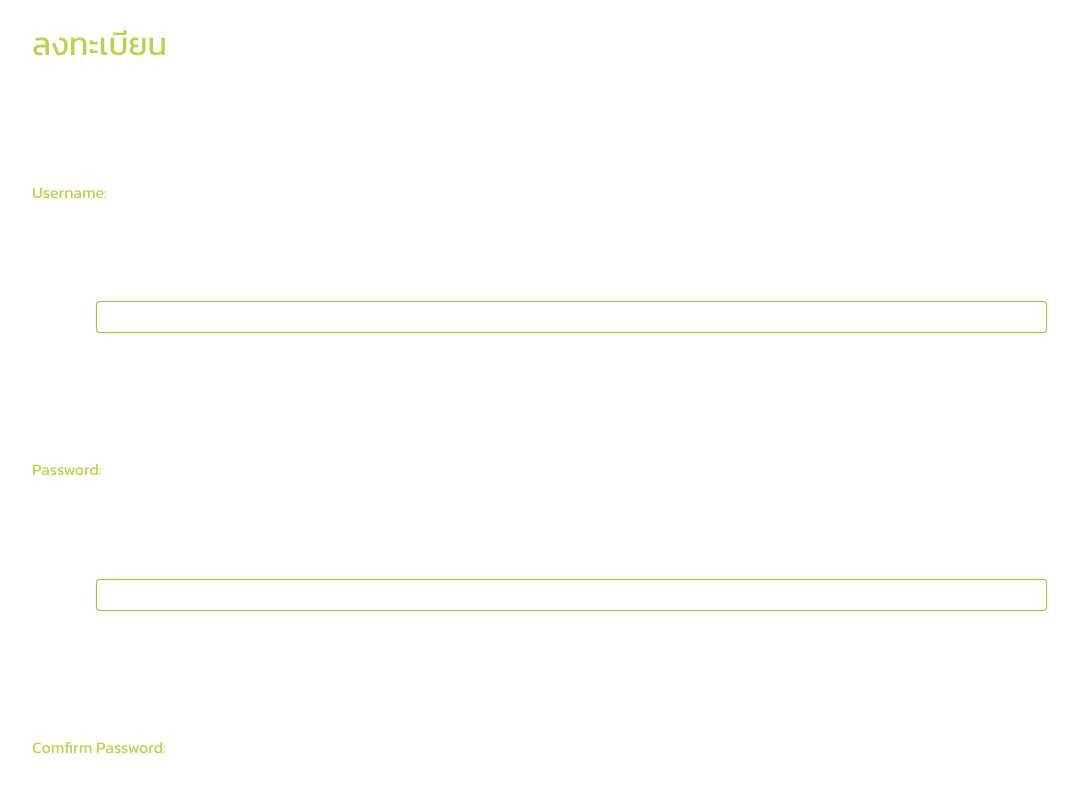
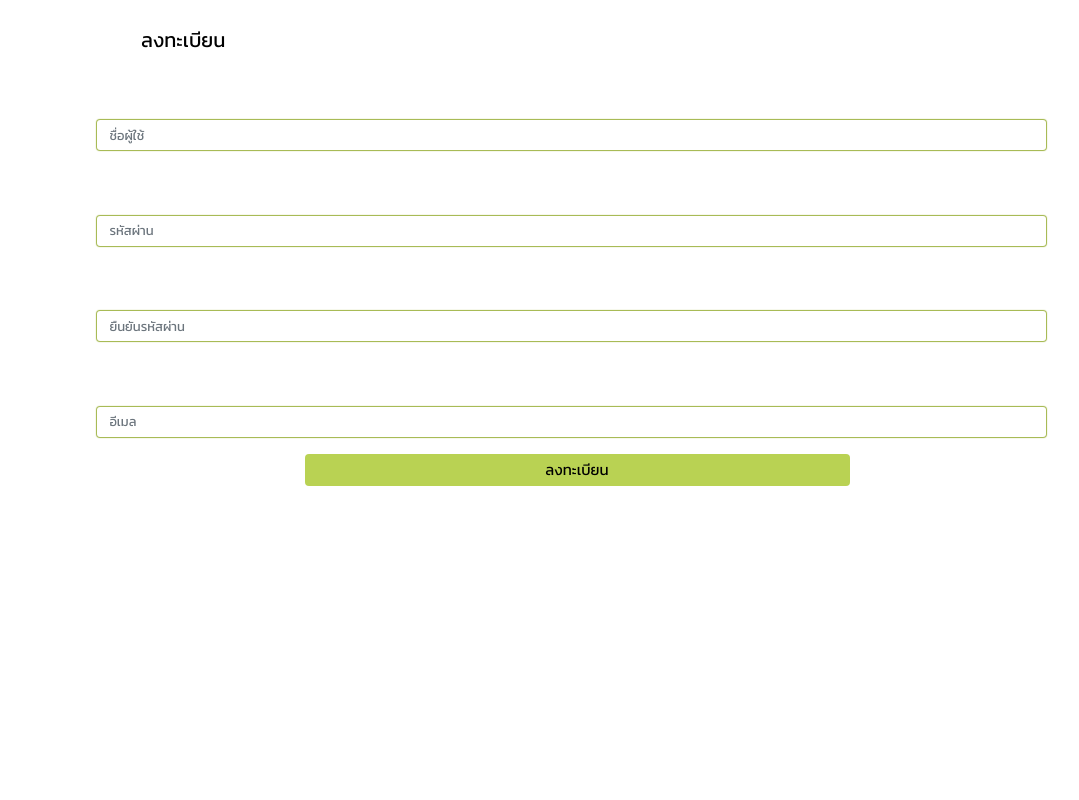
Before and after one commit to itzaddddd/itsareview, a React (Create React App) app in the folder client/: page /register in a window 1280 px wide. Shown: the top 800 px of the page, without its empty margins (63-1142 px from the left). Built offline with nearby package versions, Linux system fonts and the light colour scheme; a web font is replaced by a local one.

Commit message:
update login and register css

```diff
--- a/client/src/components/Login/login.css
+++ b/client/src/components/Login/login.css
@@ -1,39 +1,64 @@
 form.LoginForm {
-    background: rgb(89,88,106);
-    background: linear-gradient(0deg, rgba(89,88,106,1) 0%, rgba(185,210,83,1) 62%);
+    /* background: rgb(89,88,106);
+    background: linear-gradient(0deg, rgba(89,88,106,1) 0%, rgba(185,210,83,1) 62%); */
+
+    margin: 10px;
+    margin-top: 20px;
+    position: relative;
 }
 
 #login-button {
         background-color: #B9D253;
-        width: 40%;
-        margin-left: 30%;
-        margin-right: 30%;
+        width: 50%;
+        margin-left: 25%;
+        margin-right: 25%;
         border: none;
         color:black;
-        padding: 15px 32px;
+        padding: 5px 15px;
         text-align: center;
         text-decoration: none;
         display: inline-block;
-        font-size: 16px;
+        font-size: 15px;
 }
 
-.login {
-    width: 90%;
-    margin-left: 5%;
-    margin-right: 5%;
-}
-
-/*add errorMessage css*/
-span .errorMessage {
-    color:red;
-    font-size: 10px;
-}
 
 #login-title {
     font-size: 20px;
     margin-left: 10%;
+    color: black;
+}
+
+#account-regis {
+    font-size: 15px;
+    text-align: center;
+    margin-top: 20px;
+}
+
+#accoutn-regis a{
+    color: black;
+}
+
+#link-regis {
+    margin-left: 5px;
+    color:#B9D253;
+}
+
+#account {
+    color: gray;
 }
 
 input{
     padding: 12px 20px;
 }
+
+#logo-black {
+    margin-left: 20px;
+    margin-right: 20px;
+
+}
+
+.errorMessage {
+    font-size: 10px;
+    color: red;
+    margin-left: 25px;
+}
--- a/client/src/components/Login/login.js
+++ b/client/src/components/Login/login.js
@@ -1,5 +1,5 @@
 import React, {Component} from 'react';
-// import './login.css'
+import './login.css'
 import axios from 'axios';
 import Navbar from '../NavBar/NavBar';
 import {useSelector, useDispatch} from 'react-redux';
@@ -107,6 +107,11 @@ class Login extends Component{
             return <Redirect to='/user' />
         }
         return(
+            <div>
+                {/*<div id="logo-black">
+                    <img src="https://sv1.picz.in.th/images/2020/02/18/xUSig2.png" alt="logo" width="70%" height="auto" />
+                </div>  */}
+
             <form className="LoginForm" onSubmit={this.onSubmit}>
                 <div className="container">
                     <div id="login-title">เข้าสู่ระบบ</div>
@@ -120,9 +125,9 @@ class Login extends Component{
                             autoComplete="username" onChange={this.handleChange}
                         />
                     </div>
-                    {/*{formErrors.userName.length > 0 && (
+                    {formErrors.userName.length > 0 && (
                         <span className="errorMessage">{formErrors.userName}</span>
-                    )}*/}
+                    )}
                     <div className="form-group login">
                         <input
                             type="password"
@@ -134,15 +139,18 @@ class Login extends Component{
                             onChange={this.handleChange}
                         />
                     </div>
-                    {/*{formErrors.pass1.length > 0 && (
+                    {formErrors.pass1.length > 0 && (
                         <span className="errorMessage">{formErrors.pass1}</span>
-                    )}*/}
+                    )}
                     <div className="button">
                         <button className="btn btn-success" id="login-button" onSubmit={this.onSubmit}>เข้าสู่ระบบ</button>
                     </div>
-                    <p>ยังไม่มีบัญชี? <a href="/register">สมัคร</a></p>
+                    <div id="account-regis">
+                        <span id="account">ยังไม่มีบัญชี?</span><a href="/register" id="link-regis">สมัคร</a>
+                    </div>
                 </div>
             </form>
+            </div>
 
         )
     }
--- a/client/src/components/Register/register.css
+++ b/client/src/components/Register/register.css
@@ -6,13 +6,32 @@ form.RegisterForm {
     position: relative
 }
 
-.btn-submit {
-    background-color: #B9D253;
-    border: none;
-    color:white;
-    padding: 15px 32px;
-    text-align: center;
-    text-decoration: none;
-    display: inline-block;
-    font-size: 2vw;
+#regis-button {
+        background-color: #B9D253;
+        width: 50%;
+        margin-left: 25%;
+        margin-right: 25%;
+        border: none;
+        color:black;
+        padding: 5px 15px;
+        text-align: center;
+        text-decoration: none;
+        display: inline-block;
+        font-size: 15px;
 }
+
+#regis-title {
+    font-size: 20px;
+    margin-left: 10%;
+    color: black;
+}
+
+.errorMessage {
+    font-size: 10px;
+    color: red;
+    margin-left: 25px;
+}
+
+input{
+    padding: 12px 20px;
+}
--- a/client/src/components/Register/register.js
+++ b/client/src/components/Register/register.js
@@ -127,41 +127,57 @@ class Register extends Component{
         return(
             <form className="RegisterForm" onSubmit={this.onSubmit}>
                 <div className="container">
-                    <h2>ลงทะเบียน</h2>
+                    <div id="regis-title">ลงทะเบียน</div>
                     <div className="form-group">
-                        <label htmlFor="usr">Username:</label>
-                        <input type="text" className="form-control" id="usr" name="userName"
-                        autoComplete="username" onChange={this.handleChange}/>
+                        <input
+                            type="text"
+                            className="form-control"
+                            id="usr" name="userName"
+                            placeholder="ชื่อผู้ใช้"
+                            autoComplete="username"
+                            onChange={this.handleChange}/>
                     </div>
                     {formErrors.userName.length > 0 && (
                         <span className="errorMessage">{formErrors.userName}</span>
                     )}
                     <div className="form-group">
-                        <label htmlFor="pwd">Password:</label>
-                        <input type="password" className="form-control" id="pwd" name="pass1"
-                        autoComplete="password" onChange={this.handleChange}/>
+                        <input
+                            type="password"
+                            className="form-control"
+                            id="pwd" name="pass1"
+                            placeholder="รหัสผ่าน"
+                            autoComplete="password"
+                            onChange={this.handleChange}/>
                     </div>
                     {formErrors.pass1.length > 0 && (
                         <span className="errorMessage">{formErrors.pass1}</span>
                     )}
                     <div className="form-group">
-                        <label htmlFor="cpwd">Comfirm Password:</label>
-                        <input type="password" className="form-control" id="cpwd" name="pass2"
-                        autoComplete="password" onChange={this.handleChange} />
+                        <input
+                            type="password"
+                            className="form-control"
+                            id="cpwd"
+                            placeholder="ยืนยันรหัสผ่าน"
+                            name="pass2"
+                            autoComplete="password" onChange={this.handleChange} />
                     </div>
                     {formErrors.pass2.length > 0 && (
                         <span className="errorMessage">{formErrors.pass2}</span>
                     )}
                     <div className="form-group">
-                        <label htmlFor="email">E-mail:</label>
-                        <input type="text" className="form-control" id="email" name="userEmail"
-                         onChange={this.handleChange}/>
+                        <input
+                            type="text"
+                            className="form-control"
+                            id="email"
+                            placeholder="อีเมล"
+                            name="userEmail"
+                            onChange={this.handleChange}/>
                     </div>
                     {formErrors.userEmail.length > 0 && (
                         <span className="errorMessage">{formErrors.userEmail}</span>
                     )}
                     <div className="button">
-                        <button className="btn btn-success">ลงทะเบียน</button>
+                        <button className="btn btn-success" id="regis-button">ลงทะเบียน</button>
                     </div>
                 </div>
             </form>
```
